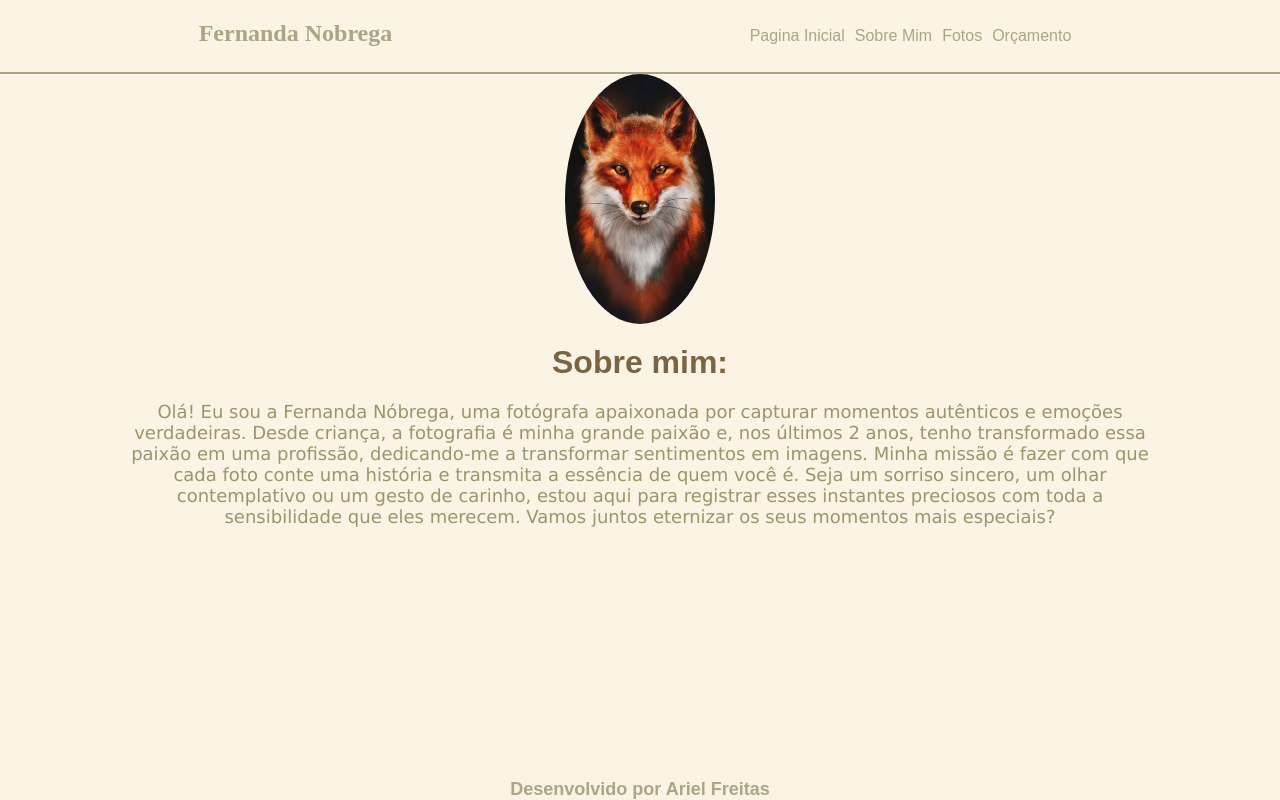
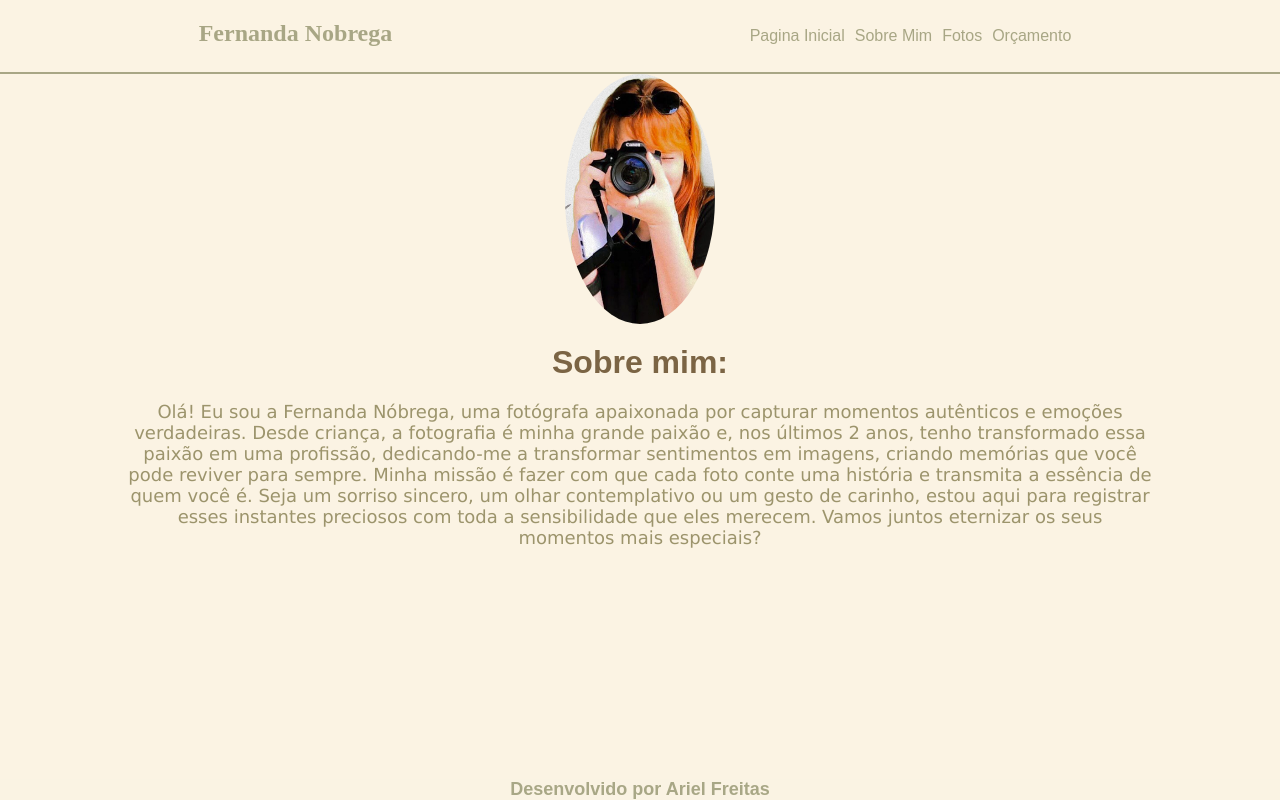
Before and after one commit to ArielFSantos/Fernanda_Nobrega, a React (Create React App) app in the folder nobrega/: page /about in a window 1280 px wide. Built offline with nearby package versions, Linux system fonts and the light colour scheme; a web font is replaced by a local one.

Commit message:
Finish About Me
Pagina "Sobre mim" completa ate o momento

```diff
--- a/nobrega/src/components/Pages/about/about.js
+++ b/nobrega/src/components/Pages/about/about.js
@@ -8,7 +8,7 @@ function About (){
             <h1 className={styles.title}>Sobre mim:</h1>
             <p className={styles.text}>
             Olá! Eu sou a Fernanda Nóbrega, uma fotógrafa apaixonada por capturar momentos autênticos e emoções verdadeiras. Desde criança, a fotografia é minha grande paixão e,
-            nos últimos 2 anos, tenho transformado essa paixão em uma profissão, dedicando-me a transformar sentimentos em imagens.
+            nos últimos 2 anos, tenho transformado essa paixão em uma profissão, dedicando-me a transformar sentimentos em imagens, criando memórias que você pode reviver para sempre.
             Minha missão é fazer com que cada foto conte uma história e transmita a essência de quem você é. Seja um sorriso sincero, um olhar contemplativo ou um gesto de carinho, estou aqui
             para registrar esses instantes preciosos com toda a sensibilidade que eles merecem.
             Vamos juntos eternizar os seus momentos mais especiais?
--- a/nobrega/src/components/Pages/about/about.module.css
+++ b/nobrega/src/components/Pages/about/about.module.css
@@ -1,7 +1,7 @@
 
 .about{
     padding-top: 100px;
-    background-image: url(../../../../image/Fox.jpeg);
+    background-image: url(../../../../image/fernanda.png);
     background-size: cover;
     width: 150px;
     height: 150px;
```
